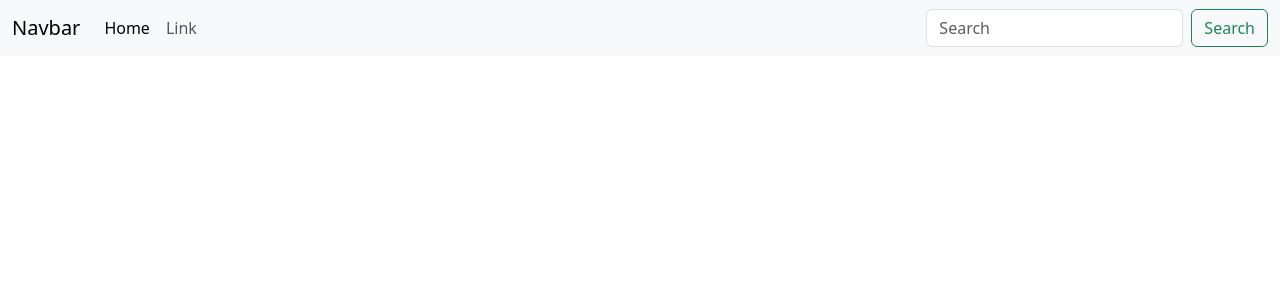
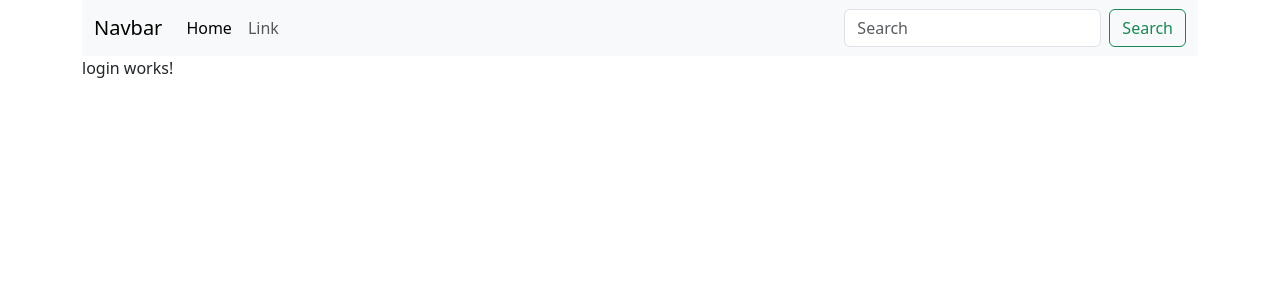
Before and after one commit to FearXz/SqlApiTest, an Angular app: page /login in a window 1280 px wide. Before the commit this address led to /. Shown: the top 300 px of the page. Built offline with nearby package versions, Linux system fonts and the light colour scheme.

Commit message:
feat: Add login route and component

```diff
--- a/src/app/app-routing.module.ts
+++ b/src/app/app-routing.module.ts
@@ -1,10 +1,21 @@
 import { NgModule } from '@angular/core';
 import { RouterModule, Routes } from '@angular/router';
+import { LoginComponent } from './comp/login/login.component';
 
-const routes: Routes = [];
+const routes: Routes = [
+  {
+    path: '',
+    redirectTo: '/login',
+    pathMatch: 'full',
+  },
+  {
+    path: 'login',
+    component: LoginComponent,
+  },
+];
 
 @NgModule({
   imports: [RouterModule.forRoot(routes)],
-  exports: [RouterModule]
+  exports: [RouterModule],
 })
-export class AppRoutingModule { }
+export class AppRoutingModule {}
--- a/src/app/app.component.html
+++ b/src/app/app.component.html
@@ -1 +1,10 @@
-<app-navbar></app-navbar>
+<div class="container">
+  <div class="row">
+    <div class="col-12">
+      <app-navbar></app-navbar>
+    </div>
+    <div class="col-12">
+      <router-outlet></router-outlet>
+    </div>
+  </div>
+</div>
--- a/src/app/app.module.ts
+++ b/src/app/app.module.ts
@@ -4,11 +4,13 @@ import { BrowserModule } from '@angular/platform-browser';
 import { AppRoutingModule } from './app-routing.module';
 import { AppComponent } from './app.component';
 import { NavbarComponent } from './comp/navbar/navbar.component';
+import { LoginComponent } from './comp/login/login.component';
 
 @NgModule({
   declarations: [
     AppComponent,
-    NavbarComponent
+    NavbarComponent,
+    LoginComponent
   ],
   imports: [
     BrowserModule,
--- /dev/null
+++ b/src/app/comp/login/login.component.html
@@ -0,0 +1 @@
+<p>login works!</p>
```
Also changed, not shown: src/app/comp/login/login.component.ts (added, +10 -0 lines), src/app/comp/login/login.component.scss (added), 1 other file (tests, documents, lock files or other folders).
